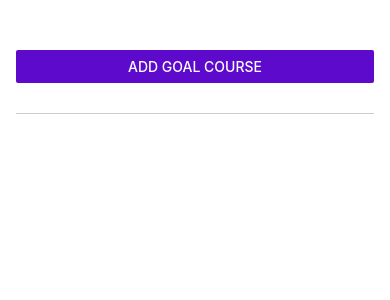
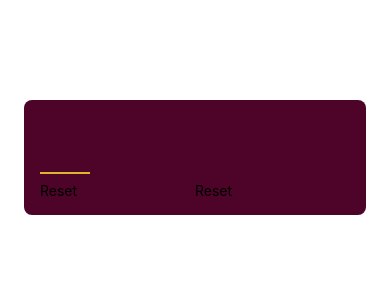
Before and after one commit to ollieSk8/rn-first-app, a React Native app: screen / in a window 390 px wide. Shown: the top 300 px of the page. Built offline with nearby package versions, Linux system fonts and the light colour scheme.

Commit message:
feat: layout

```diff
--- a/App.js
+++ b/App.js
@@ -1,60 +1,11 @@
-import { useState } from 'react'
-import { StyleSheet, Text, View, Button } from 'react-native'
-import CourseInput from './components/CourseInput'
-import CourseList from './components/CourseList'
-import { StatusBar } from 'expo-status-bar'
+import { StyleSheet } from 'react-native'
+import StartGameScreen from './screen/StartGameScreen'
 export default function App() {
-  const [courseList, setCourseList] = useState([])
-  const [modalVisible, setModalVisible] = useState(false)
-
-  const showModalOpen = () => {
-    setModalVisible(true)
-  }
-
-  const showModalHidden = () => {
-    setModalVisible(false)
-  }
-  const onConfirmHandler = (goalCourse) => {
-    setCourseList((list) => {
-      return [
-        ...list,
-        {
-          id: Math.random().toString(),
-          value: goalCourse,
-        },
-      ]
-    })
-    showModalHidden()
-  }
-  const onDeleteHandler = (id) => {
-    setCourseList((list) => {
-      return list.filter((item) => item.id !== id)
-    })
-  }
   return (
     <>
-      <StatusBar style="light" />
-      <View style={styles.container}>
-        <Button
-          color={'#5e0acc'}
-          title="add goal course"
-          onPress={showModalOpen}
-        />
-        <CourseInput
-          onConfirm={onConfirmHandler}
-          modalVisible={modalVisible}
-          buttonCancelHander={showModalHidden}
-        />
-        <CourseList datas={courseList} onDelete={onDeleteHandler} />
-      </View>
+      <StartGameScreen />
     </>
   )
 }
 
-const styles = StyleSheet.create({
-  container: {
-    flex: 1,
-    paddingTop: 50,
-    paddingHorizontal: 16,
-  },
-})
+const styles = StyleSheet.create({})
--- a/app.json
+++ b/app.json
@@ -6,7 +6,6 @@
     "orientation": "portrait",
     "icon": "./assets/icon.png",
     "userInterfaceStyle": "light",
-    "backgroundColor": "#1e085a",
     "splash": {
       "image": "./assets/splash.png",
       "resizeMode": "contain",
--- a/components/CourseInput.js
+++ /dev/null
@@ -1,82 +0,0 @@
-import React, { useState } from 'react'
-import { View, Button, TextInput, StyleSheet, Modal, Image } from 'react-native'
-const CourseInput = (props) => {
-  const [goalCourse, setGoalCourse] = useState('')
-  const goalCourseChange = (text) => {
-    setGoalCourse(text)
-  }
-
-  const buttonEnterHander = () => {
-    if (goalCourse.trim() !== '') {
-      props.onConfirm(goalCourse)
-    }
-    setGoalCourse('')
-  }
-  const buttonCancel = () => {
-    props.buttonCancelHander()
-    setGoalCourse('')
-  }
-  return (
-    <Modal visible={props.modalVisible} animationType="fade">
-      <View style={styles.inputContainer}>
-        <Image
-          source={require('../assets/images/goal.png')}
-          style={styles.image}
-        />
-        <TextInput
-          style={styles.inputText}
-          placeholder="enter a course here"
-          value={goalCourse}
-          onChangeText={goalCourseChange}
-        />
-        <View style={styles.btnGroup}>
-          <View style={styles.button}>
-            <Button
-              title="add Course"
-              onPress={buttonEnterHander}
-              color="#f31282"
-            />
-          </View>
-          <View style={styles.button}>
-            <Button title="Cancel" onPress={buttonCancel} color="#b180f0" />
-          </View>
-        </View>
-      </View>
-    </Modal>
-  )
-}
-const styles = StyleSheet.create({
-  inputContainer: {
-    flexDirection: 'column',
-    justifyContent: 'center',
-    alignContent: 'center',
-    alignItems: 'center',
-    padding: 16,
-    backgroundColor: '#311b6b',
-    height: '100%',
-  },
-  image: {
-    width: 100,
-    height: 100,
-    marginBottom: 10,
-  },
-  inputText: {
-    borderWidth: 1,
-    borderColor: '#e4d0ff',
-    backgroundColor: '#e4d0ff',
-    color: '#120438',
-    borderRadius: 6,
-    width: '100%',
-    padding: 16,
-  },
-  btnGroup: {
-    marginTop: 20,
-    flexDirection: 'row',
-    justifyContent: 'center',
-  },
-  button: {
-    width: 130,
-    marginHorizontal: 8,
-  },
-})
-export default CourseInput
--- a/components/CourseList.js
+++ /dev/null
@@ -1,49 +0,0 @@
-import React from 'react'
-import { View, FlatList, StyleSheet, Text, Pressable } from 'react-native'
-
-const ListItem = ({ title, id, onDelete }) => {
-  return (
-    <View style={styles.ListItem}>
-      <Pressable
-        onPress={() => onDelete(id)}
-        android_ripple={{ color: '#dddddd' }}
-      >
-        <Text style={styles.ListItemText}>{title}</Text>
-      </Pressable>
-    </View>
-  )
-}
-const CourseList = (props) => {
-  return (
-    <View style={styles.container}>
-      <FlatList
-        data={props.datas}
-        renderItem={(renderItem) => (
-          <ListItem
-            title={renderItem.item.value}
-            id={renderItem.item.id}
-            onDelete={props.onDelete}
-          />
-        )}
-        keyExtractor={(item) => item.id}
-      ></FlatList>
-    </View>
-  )
-}
-const styles = StyleSheet.create({
-  container: {
-    marginTop: 30,
-    borderTopWidth: 1,
-    borderTopColor: '#ccc',
-  },
-  ListItem: {
-    margin: 8,
-    borderRadius: 6,
-    backgroundColor: '#5e0acc',
-  },
-  ListItemText: {
-    color: 'white',
-    padding: 8,
-  },
-})
-export default CourseList
--- /dev/null
+++ b/components/PrimaryButton.js
@@ -0,0 +1,9 @@
+import { View, Text } from 'react-native'
+function PrimaryButton({ children }) {
+  return (
+    <View>
+      <Text>{children}</Text>
+    </View>
+  )
+}
+export default PrimaryButton
--- /dev/null
+++ b/screen/GameOverScreen.js
@@ -0,0 +1,4 @@
+const GameOverScreen = () => {
+  return <></>
+}
+export default GameOverScreen
--- /dev/null
+++ b/screen/GameScreen.js
@@ -0,0 +1,4 @@
+const GameScreen = () => {
+  return <></>
+}
+export default GameScreen
--- /dev/null
+++ b/screen/StartGameScreen.js
@@ -0,0 +1,59 @@
+import { View, Text, StyleSheet, TextInput } from 'react-native'
+import PrimaryButton from '../components/PrimaryButton'
+function StartGameScreen() {
+  return (
+    <>
+      <View style={styles.inputContainer}>
+        <TextInput
+          style={styles.numberInput}
+          maxLength={2}
+          keyboardType="number-pad"
+          autoCapitalize="none"
+          autoCorrect={false}
+        ></TextInput>
+        <View style={styles.buttonsContainer}>
+          <View style={styles.buttonContainer}>
+            <PrimaryButton>Reset</PrimaryButton>
+          </View>
+          <View style={styles.buttonContainer}>
+            <PrimaryButton>Reset</PrimaryButton>
+          </View>
+        </View>
+      </View>
+    </>
+  )
+}
+const styles = StyleSheet.create({
+  inputContainer: {
+    justifyContent: 'center',
+    alignContent: 'center',
+    marginTop: 100,
+    marginHorizontal: 24,
+    padding: 16,
+    backgroundColor: '#4e0329',
+    borderRadius: 8,
+    elevation: 4,
+    shadowColor: 'black',
+    shadowOffset: { wdith: 0, height: 2 },
+    shadowRadius: 6,
+    shadowOpacity: 0.25,
+  },
+  numberInput: {
+    width: 50,
+    height: 50,
+    fontSize: 32,
+    borderBottomColor: '#ddb52f',
+    borderBottomWidth: 2,
+    color: '#ddb52f',
+    marginVertical: 8,
+    fontWeight: 'bold',
+    textAlign: 'center',
+  },
+  buttonsContainer: {
+    flexDirection: 'row',
+  },
+  buttonContainer: {
+    flex: 1,
+  },
+})
+export default StartGameScreen
```
